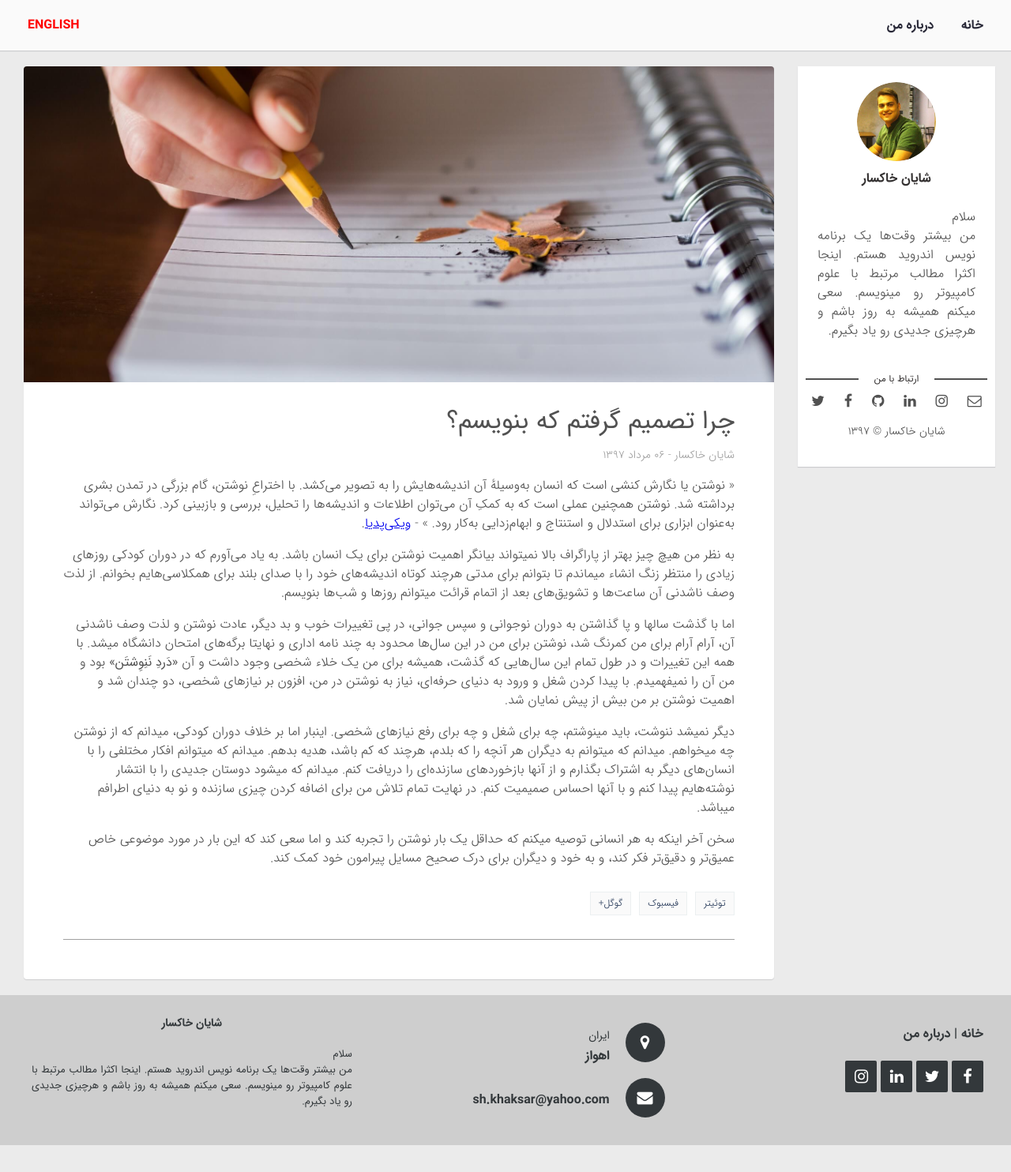
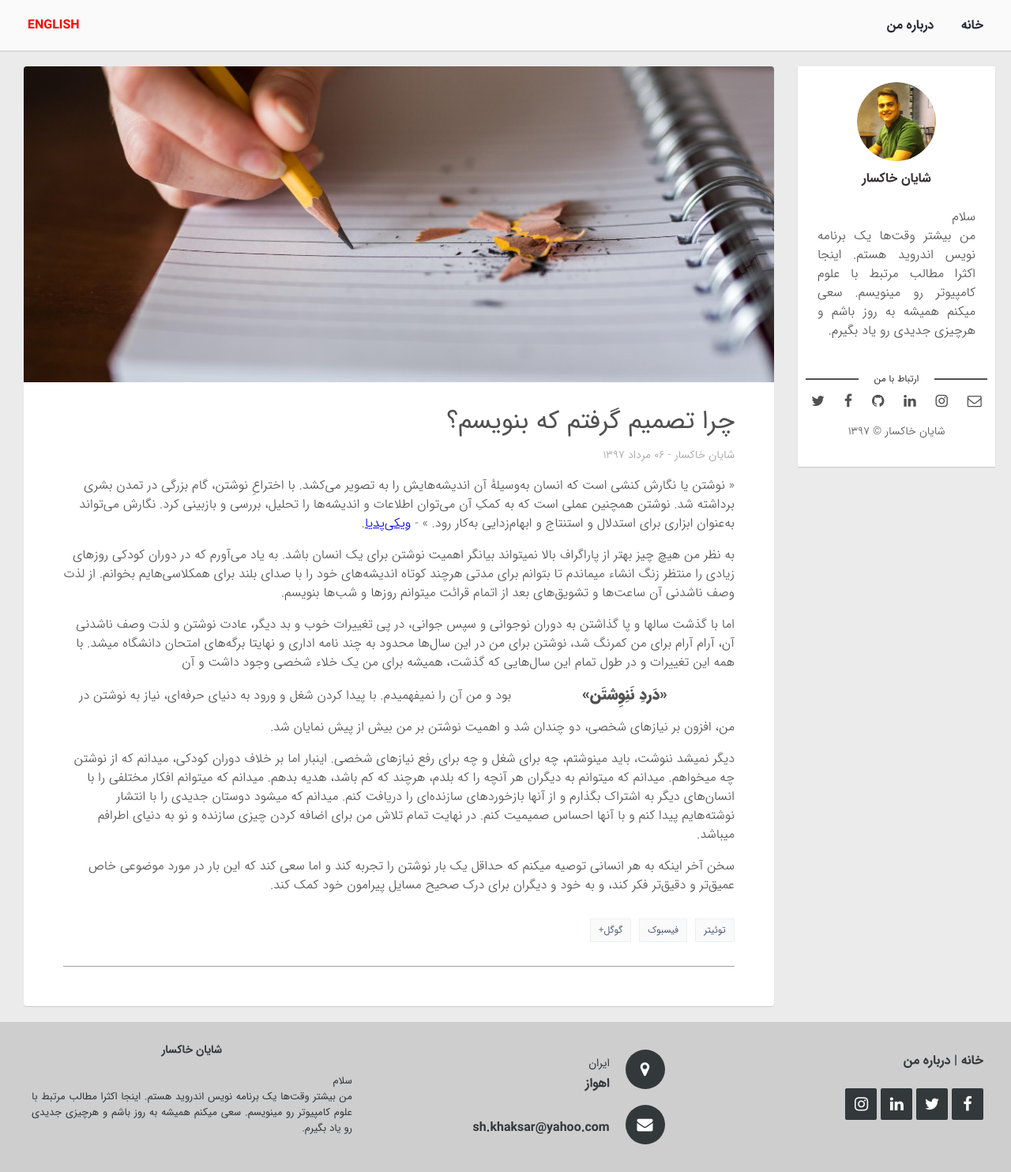
Before and after one commit to shkhaksar/fa, a Jekyll site: the page built from _posts/2018-07-28-why-i-decide-to-write.markdown, in a window 1280 px wide. Shown: the whole page at 79% size. Built offline with Jekyll 4.4.1, drawn with Linux system fonts in a browser that asks for light colours; comment, search, counter and statistics services are not loaded; before the commit the page ends 1450 px from its top, so only the background shows below that.

Commit message:
add Strong Posts css

```diff
--- a/assets/css/main.css
+++ b/assets/css/main.css
@@ -1050,6 +1050,14 @@ a.newer-posts:hover {
     direction: rtl;
 }
 
+.wrap-content p strong {
+    display: inline-block;
+    margin: 15px 10%;
+    text-align-last: center;
+    text-align: justify;
+    font-size: larger;
+    font-weight: 900;
+}
 
 .post-content blockquote {
     border-right: 5px solid #666666;
@@ -1241,7 +1249,7 @@ a.newer-posts:hover {
         flex-direction: column;
     }
 
-    .wrap-content{
+    .wrap-content {
         margin-left: 10px;
         margin-right: 10px;
     }
```
